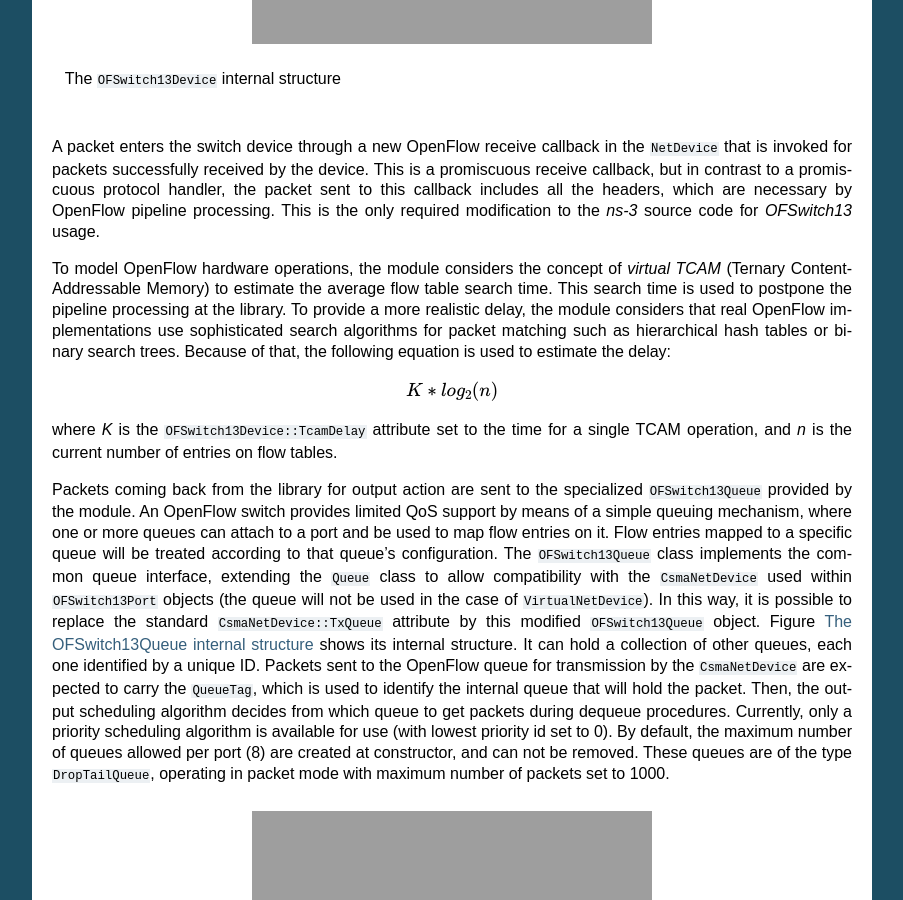
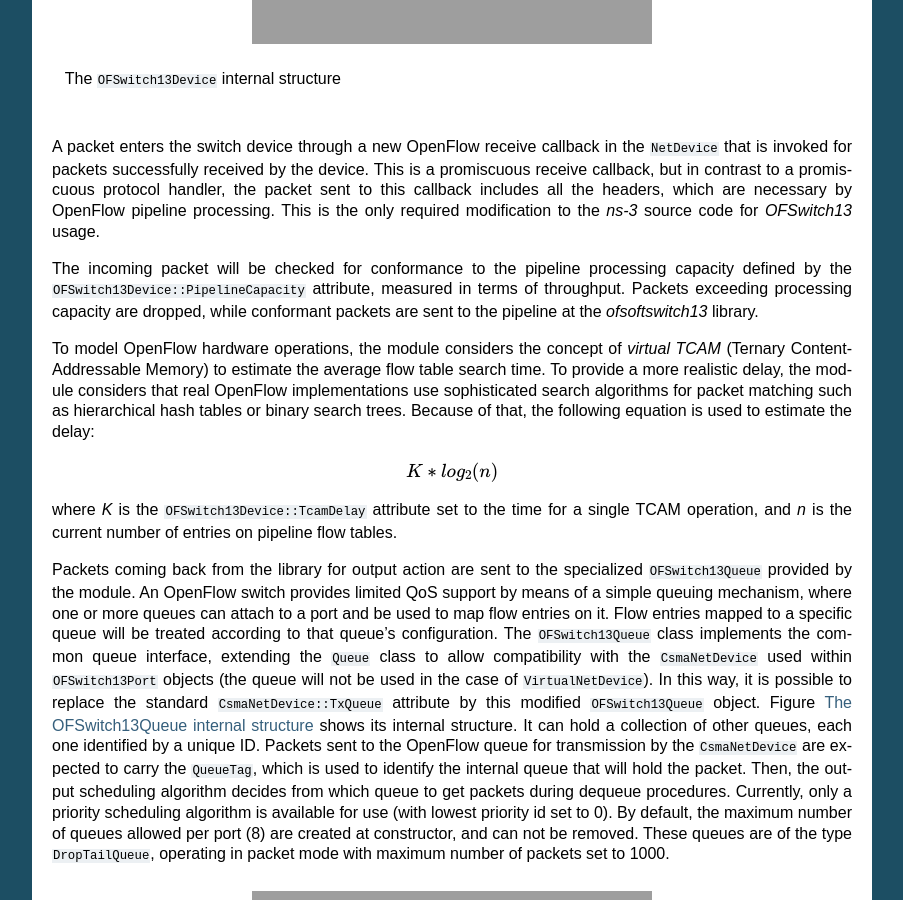
Before and after one commit to ljerezchaves/ofswitch13, a Sphinx documentation site: the page built from doc/source/ofswitch13-description.rst, in a window 1280 px wide and 900 px high, scrolled down 1505 px. Shown: the whole window, without its empty margins (198-1101 px from the left). Built offline with Sphinx 7.4.7, drawn with Linux system fonts in a browser that asks for light colours; formulas are drawn with MathJax 3.

Commit message:
Improving the OFSwitch13Device with the PipelineCapacity attribute that can be used to limit the traffic throughput within the pipeline to a specific data rate.

```diff
--- a/doc/source/ofswitch13-description.rst
+++ b/doc/source/ofswitch13-description.rst
@@ -82,21 +82,25 @@ promiscuous protocol handler, the packet sent to this callback includes all the
 headers, which are necessary by OpenFlow pipeline processing. This is the only
 required modification to the |ns3| source code for |ofs13| usage.
 
+The incoming packet will be checked for conformance to the pipeline processing
+capacity defined by the ``OFSwitch13Device::PipelineCapacity`` attribute,
+measured in terms of throughput. Packets exceeding processing capacity are
+dropped, while conformant packets are sent to the pipeline at the |ofslib|
+library.
+
 To model OpenFlow hardware operations, the module considers the concept of
 *virtual TCAM* (Ternary Content-Addressable Memory) to estimate the average
-flow table search time. This search time is used to postpone the pipeline
-processing at the library. To provide a more realistic delay, the module
-considers that real OpenFlow implementations use sophisticated search
-algorithms for packet matching such as hierarchical hash tables or binary
-search trees. Because of that, the following equation is used to estimate the
-delay:
+flow table search time. To provide a more realistic delay, the module considers
+that real OpenFlow implementations use sophisticated search algorithms for
+packet matching such as hierarchical hash tables or binary search trees.
+Because of that, the following equation is used to estimate the delay:
 
 .. math::
   K * log_2 (n)
 
 where *K* is the ``OFSwitch13Device::TcamDelay`` attribute set to the time for
-a single TCAM operation, and *n* is the current number of entries on flow
-tables.
+a single TCAM operation, and *n* is the current number of entries on pipeline
+flow tables.
 
 Packets coming back from the library for output action are sent to the
 specialized ``OFSwitch13Queue`` provided by the module. An OpenFlow switch
--- a/doc/source/ofswitch13-usage.rst
+++ b/doc/source/ofswitch13-usage.rst
@@ -350,6 +350,10 @@ OFSwitch13Device
 * ``DatapathTimeout``: The interval time interval between timeout operations on
   pipeline. At each internal, the device checks if any flow in any table is
   timed out and update port status.
+
+* ``PipelineCapacity``: The data rate used to model the pipeline processing
+  capacity in terms of throughput. Packets exceeding the capacity will be
+  discarded.
 
 OFSwitch13Port
 ##############
```
Also changed, not shown: 3 other files.
